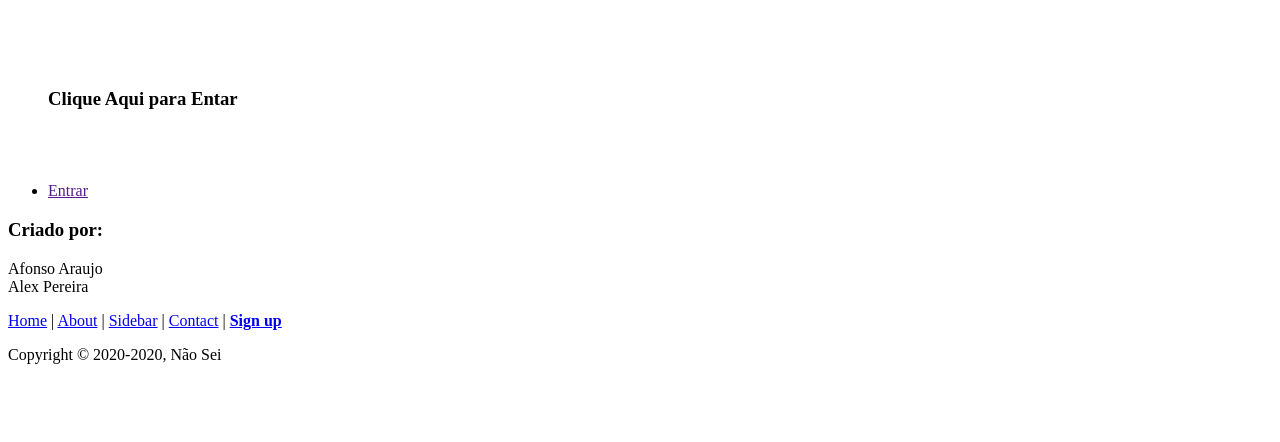
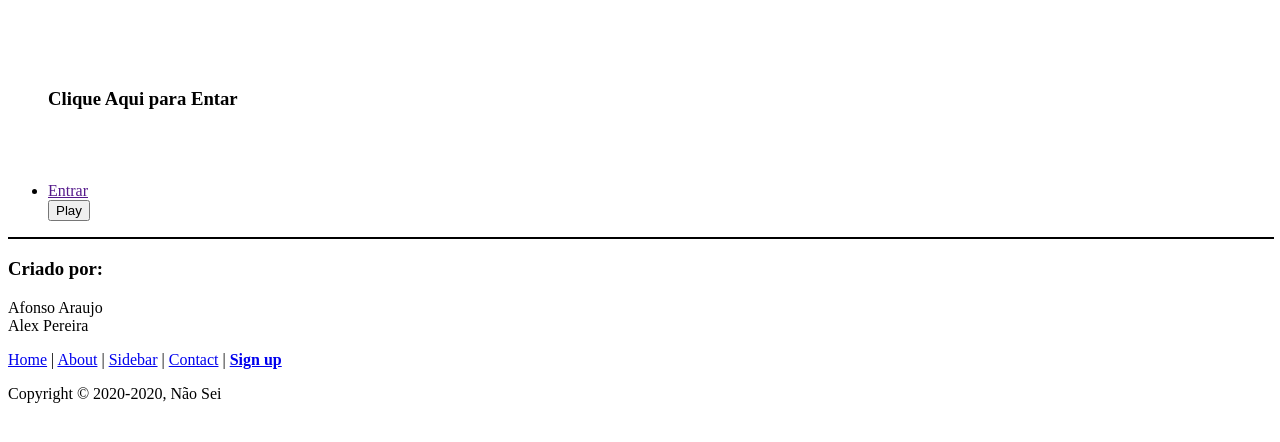
Before and after one commit to Alex-Fernandes/ProgramacaoServ, a PHP site: the page made by webapp/view/home/index.phtml in a window 1280 px wide. Shown: the part 249-691 px from the top of the page. Run offline with PHP 8.4, Linux system fonts and the light colour scheme; the template is opened without the code that fills it, so the values that code supplies are empty.

Commit message:
Updates
updates

```diff
--- a/webapp/view/home/index.phtml
+++ b/webapp/view/home/index.phtml
@@ -17,8 +17,10 @@ Layout::includeLayout('header'); ?>
 
                 <br><br><br>
                 <li class="active"><a href="<?= URL::toRoute('home/login')?>">Entrar</a></li>
+                <button onclick="<?= URL::toRoute('home/login')?>">Play</button>
             </ul>
         </div>
         <div class="col-md-3"></div>
     </div>
+    <hr style="width:100%;text-align:left; border: 1px solid black;">
 </div>
```
